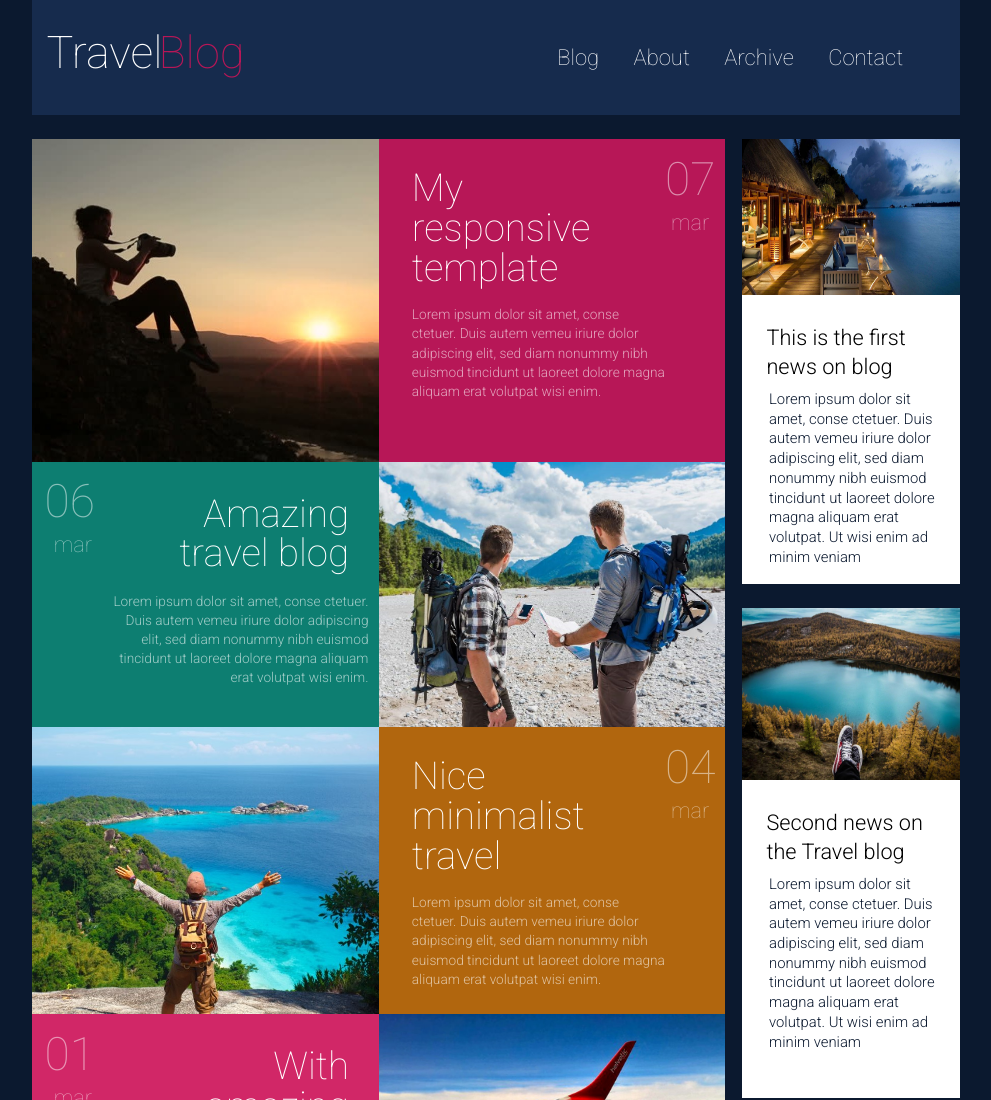
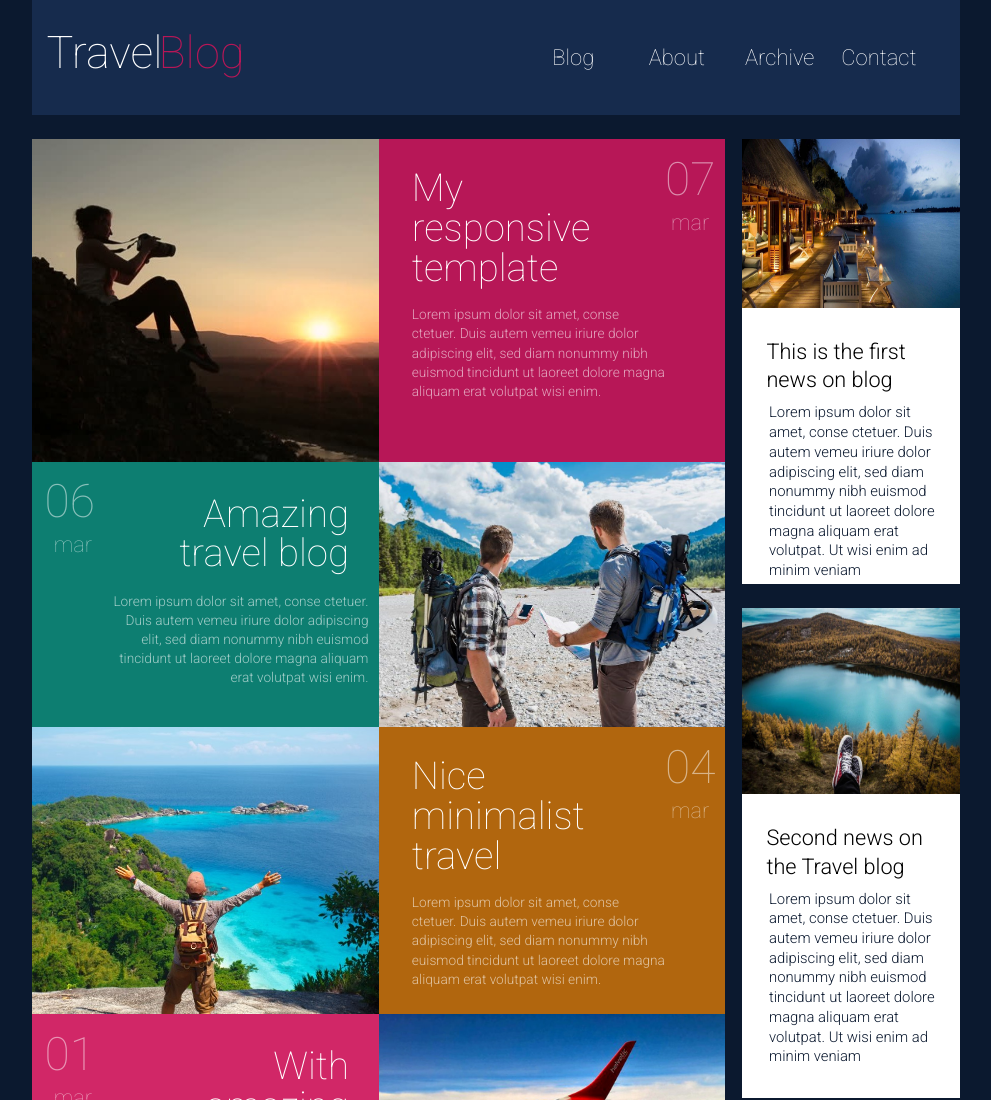
Before and after one commit to nazarbroslavskyi/FL-11, a plain HTML site: page FL11_HW5/homework/index.html in a window 1280 px wide. Shown: the top 1100 px of the page, without its empty margins (144-1135 px from the left). Drawn offline with Linux system fonts and the light colour scheme.

Commit message:
do not write off

```diff
--- a/FL11_HW5/homework/css/styles.css
+++ b/FL11_HW5/homework/css/styles.css
@@ -36,8 +36,9 @@ nav a {
    font-size: 22px;
   display: flex;
   align-items: center;
-  /*margin: 0 2.5%;*/
   padding: 0 2.5%;
+  width: 9%;
+
 }
 
 nav a:hover {
@@ -163,7 +164,7 @@ div[class^="post"]:nth-child(2n) h2 {
 
 img {
   width: 100%;
-  height: 35%;
+  height: 38%;
 }
 
 .date {
--- a/FL11_HW5/homework/index.html
+++ b/FL11_HW5/homework/index.html
@@ -15,10 +15,10 @@
 		<header>
 			<p class="logo">Travel<span class="two-part-logo">Blog</span></p>
 			<nav>
-				<a href="#" tabindex="1"><span>Blog</span></a>
-				<a href="#" tabindex="2"><span>About</span></a>
-				<a href="#" tabindex="3"><span>Archive</span></a>
-				<a href="#" tabindex="4"><span>Contact</span></a>
+				<a href="#" tabindex="1">Blog</a>
+				<a href="#" tabindex="2">About</a>
+				<a href="#" tabindex="3">Archive</a>
+				<a href="#" tabindex="4">Contact</a>
 			</nav>
 		</header>
 		<main>
```
